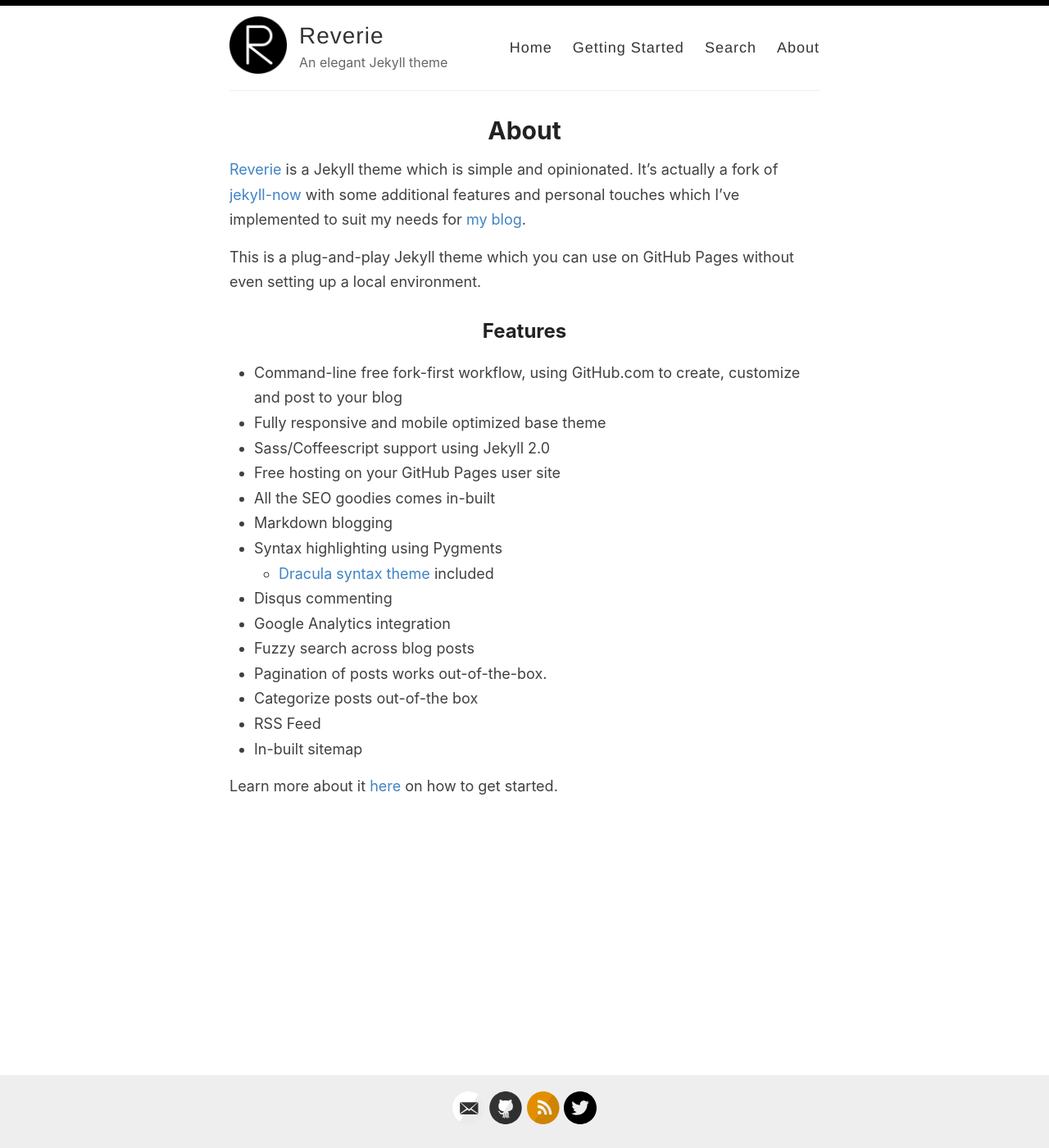
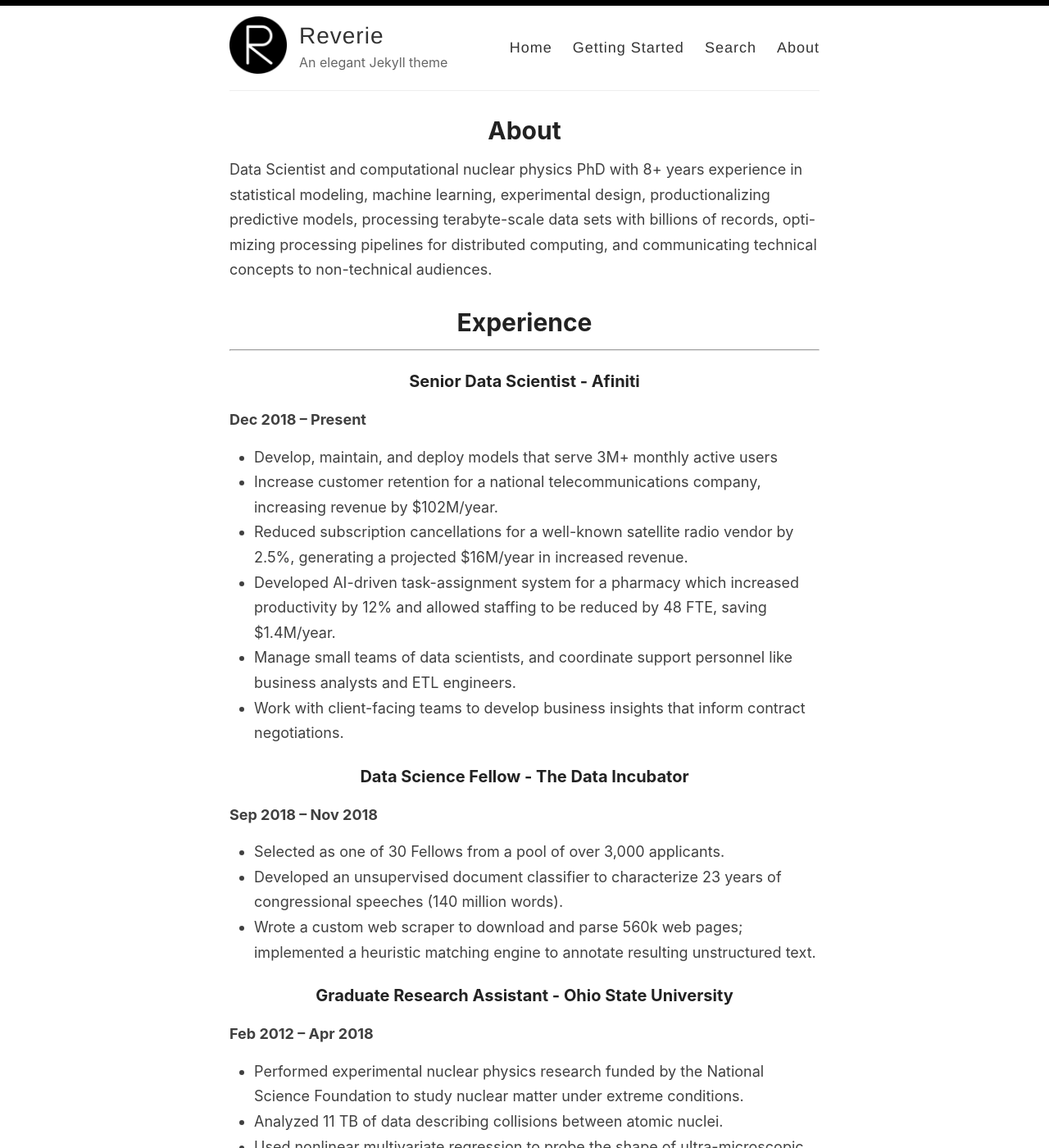
Before and after one commit to johnmarcampbell/jcio, a Jekyll site: the page built from _pages/about.md, in a window 1280 px wide and 1400 px high. Shown: the whole window at 82% size. Built offline with Jekyll 4.4.1, drawn with Linux system fonts in a browser that asks for light colours; some of the changed text lies outside the part shown.

Commit message:
Add basic resume info to About page

```diff
--- a/_pages/about.md
+++ b/_pages/about.md
@@ -4,26 +4,41 @@ title: About
 permalink: /about/
 ---
 
-[Reverie](https://github.com/amitmerchant1990/reverie) is a Jekyll theme which is simple and opinionated. It's actually a fork of [jekyll-now](https://github.com/barryclark/jekyll-now) with some additional features and personal touches which I've implemented to suit my needs for [my blog](https://www.amitmerchant.com).
+Data Scientist and computational nuclear physics PhD with 8+ years experience in statistical modeling, machine learning, experimental design, productionalizing predictive models, processing terabyte-scale data sets with billions of records, opti-mizing processing pipelines for distributed computing, and communicating technical concepts to non-technical audiences.
 
-This is a plug-and-play Jekyll theme which you can use on GitHub Pages without even setting up a local environment.
+# Experience
+---
+### Senior Data Scientist - Afiniti
+**Dec 2018 -- Present**
+ * Develop, maintain, and deploy models that serve 3M+ monthly active users
+ * Increase customer retention for a national telecommunications company, increasing revenue by \$102M/year.
+ * Reduced subscription cancellations for a well-known satellite radio vendor by 2.5%, generating a projected $16M/year in increased revenue.
+ * Developed AI-driven task-assignment system for a pharmacy which increased productivity by 12% and allowed staffing to be reduced by 48 FTE, saving $1.4M/year.
+ * Manage small teams of data scientists, and coordinate support personnel like business analysts and ETL engineers.
+ * Work with client-facing teams to develop business insights that inform contract negotiations.
 
-## Features
+### Data Science Fellow - The Data Incubator
+**Sep 2018 -- Nov 2018**
+ * Selected as one of 30 Fellows from a pool of over 3,000 applicants.
+ * Developed an unsupervised document classifier to characterize 23 years of congressional speeches (140 million words).
+ * Wrote a custom web scraper to download and parse 560k web pages; implemented a heuristic matching engine to annotate resulting unstructured text.
 
-- Command-line free fork-first workflow, using GitHub.com to create, customize and post to your blog
-- Fully responsive and mobile optimized base theme
-- Sass/Coffeescript support using Jekyll 2.0
-- Free hosting on your GitHub Pages user site
-- All the SEO goodies comes in-built
-- Markdown blogging
-- Syntax highlighting using Pygments
-    - [Dracula syntax theme](https://draculatheme.com/) included
-- Disqus commenting
-- Google Analytics integration
-- Fuzzy search across blog posts
-- Pagination of posts works out-of-the-box.
-- Categorize posts out-of-the box
-- RSS Feed
-- In-built sitemap
+### Graduate Research Assistant - Ohio State University
+**Feb 2012 -- Apr 2018**
+ * Performed experimental nuclear physics research funded by the National Science Foundation to study nuclear matter under extreme conditions.
+ * Analyzed 11 TB of data describing collisions between atomic nuclei.
+ * Used nonlinear multivariate regression to probe the shape of ultra-microscopic systems. Implemented Monte Carlo techniques to generate synthetic data to understand background signatures.
+ * Designed custom data structures which reduced the size-on-disk of our data by 90%.
+ * Regularly led teams of 4 to 6 scientists in extended periods of fast-paced data collection (20 TB/day) where prolonged downtime was unacceptable.
 
-Learn more about it [here](https://github.com/amitmerchant1990/reverie) on how to get started.
+# Education
+---
+
+**PhD - Computational Nuclear Physics**
+Ohio State University - May 2018
+
+**MSc - Physics**
+Ohio State University - Feb 2012
+
+**BSc - Physics**
+University of North Florida - May 2009
```
